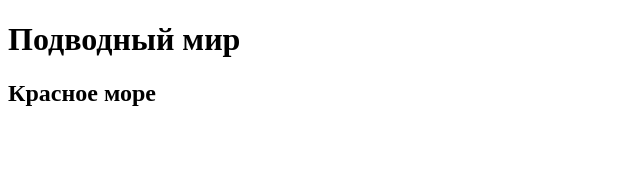
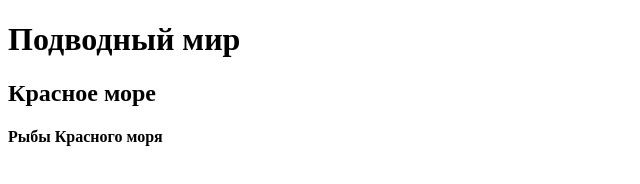
Before and after one commit to Dinuliat/magical_underwater_world, a website: page index.html in a window 1280 px wide. Shown: the whole page, without its empty margins (0-640 px from the left). Drawn offline with Linux system fonts and the light colour scheme.

```diff
--- a/index.html
+++ b/index.html
@@ -10,6 +10,7 @@
 <body>
     <h1>Подводный мир</h1>
     <h2>Красное море</h2>
+    <h4>Рыбы Красного моря</h4>
 
     <script src="index.js"></script>
 </body>
```
